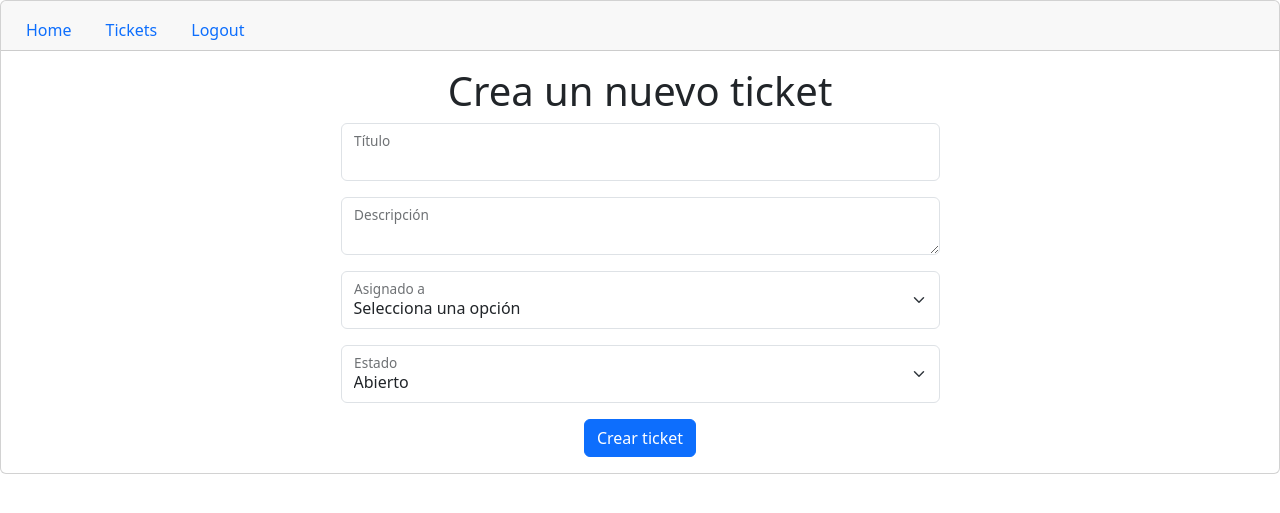
After one commit to BraianVargas/sistick_1, a Flask app: page /tickets/newTicket in a window 1280 px wide. The commit adds this page. Shown: the top 513 px of the page. Run offline with Flask 3, Linux system fonts and the light colour scheme; the visitor is signed in with stand-in values (Sample User, id 1).

Commit message:
[ADD] create ticket function

```diff
--- /dev/null
+++ b/templates/ticket/newTicketForm.html
@@ -0,0 +1,55 @@
+{% extends "base.html" %}
+{% block title %} Ingreso {% endblock %}
+{% block content %}
+    <body>
+        <div class="container w-50">
+            {% with messages = get_flashed_messages() %}
+                {% if messages %}
+                    <div class="alert alert-dismissible fade show {% if 'Error' in messages %} alert-danger {% else %} alert-success {% endif %}" role="alert">
+                        <ul class="mb-0">
+                            {% for message in messages %}
+                                <li class="" style="list-style:none">{{ message }}</li>
+                            {% endfor %}
+                        </ul>
+                        <button type="button" class="btn-close" data-bs-dismiss="alert" aria-label="Close"></button>
+                    </div>
+                {% endif %}
+            {% endwith %}
+
+            <h1>Crea un nuevo ticket</h1>
+            <form action="/tickets/newTicket" method="POST">
+                <div class="form-floating mb-3">
+                    <input type="text" id="titulo" name="title" class="form-control" required>
+                    <label for="titulo">Título</label>
+                </div>
+
+                <div class="form-floating mb-3">
+                    <textarea id="descripcion" name="description" class="form-control" rows="4" cols="50" required></textarea>
+                    <label for="descripcion">Descripción</label>
+                </div>
+                <div class="form-floating mb-3">
+                    <select class="form-select" id="asignado_a" name="assigned_to" required>
+                        <option value="" disabled selected>Selecciona una opción</option>
+
+                        {% for user in users %}
+                        <option value="{{ user.username }}">{{user.username.capitalize()}}</option>
+                        {% endfor %}
+                    </select>
+                    <label for="asignado_a">Asignado a</label>
+                </div>
+
+                <div class="form-floating mb-3">
+                    <select id="estado" name="state" class="form-select">
+                        <option value="Abierto">Abierto</option>
+                        <option value="En progreso">En progreso</option>
+                        <option value="Resuelto">Resuelto</option>
+                        <option value="Cerrado">Cerrado</option>
+                    </select>
+                    <label for="estado">Estado</label>
+                </div>
+
+                <input type="submit" value="Crear ticket" class="btn btn-primary">
+            </form>
+        </div>
+    </body>
+{% endblock %}
--- a/tickets/routes.py
+++ b/tickets/routes.py
@@ -10,6 +10,17 @@ from tickets.controller import *
 def index():
      if session.get("username") != None:
           data = getAllTicketsController()
-          return render_template("ticket/index.html", data = data, logged=True, admin=session["admin"])
+          return render_template("ticket/index.html", data = data, logged=True, admin=session["admin"],pagination="")
      else:
           return redirect(url_for("user_blueprint.login"))
+
+
+@ticketsBP.route("/newTicket",methods=["GET","POST"])
+def newTicket():
+     users = db.session.query(Usuario).all()
+     if request.method == "GET":
+          return render_template("ticket/newTicketForm.html", logged = True, admin=session["admin"], users = users)
+     else:
+          data = request.form.to_dict()
+          createTicketController(data)
+          return render_template("ticket/newTicketForm.html", logged = True, admin=session["admin"], users = users)
```
Also changed, not shown: templates/ticket/index.html (+7 -0 lines), tickets/controller.py (+36 -0 lines), tickets/model.py (+10 -6 lines).
